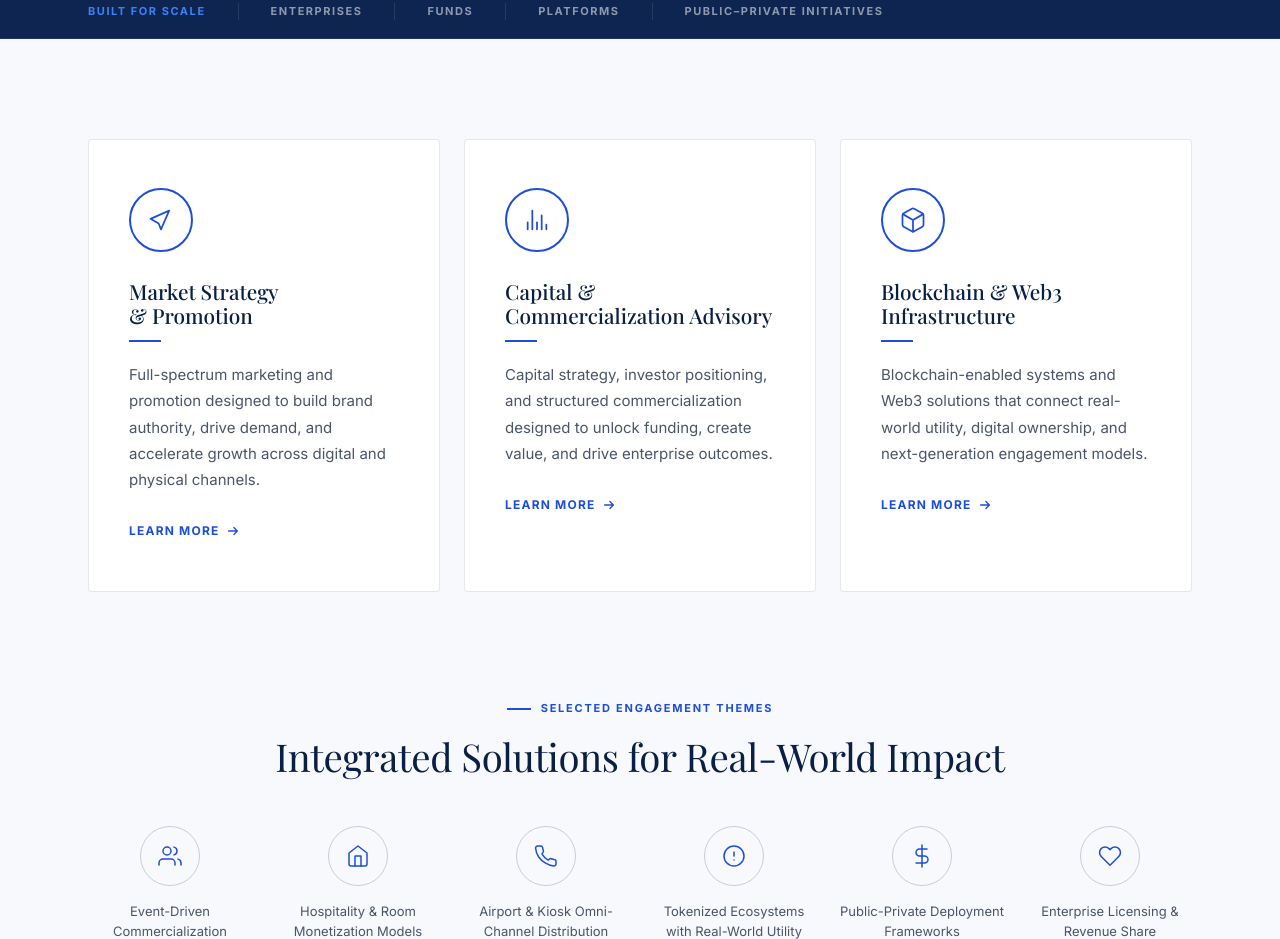
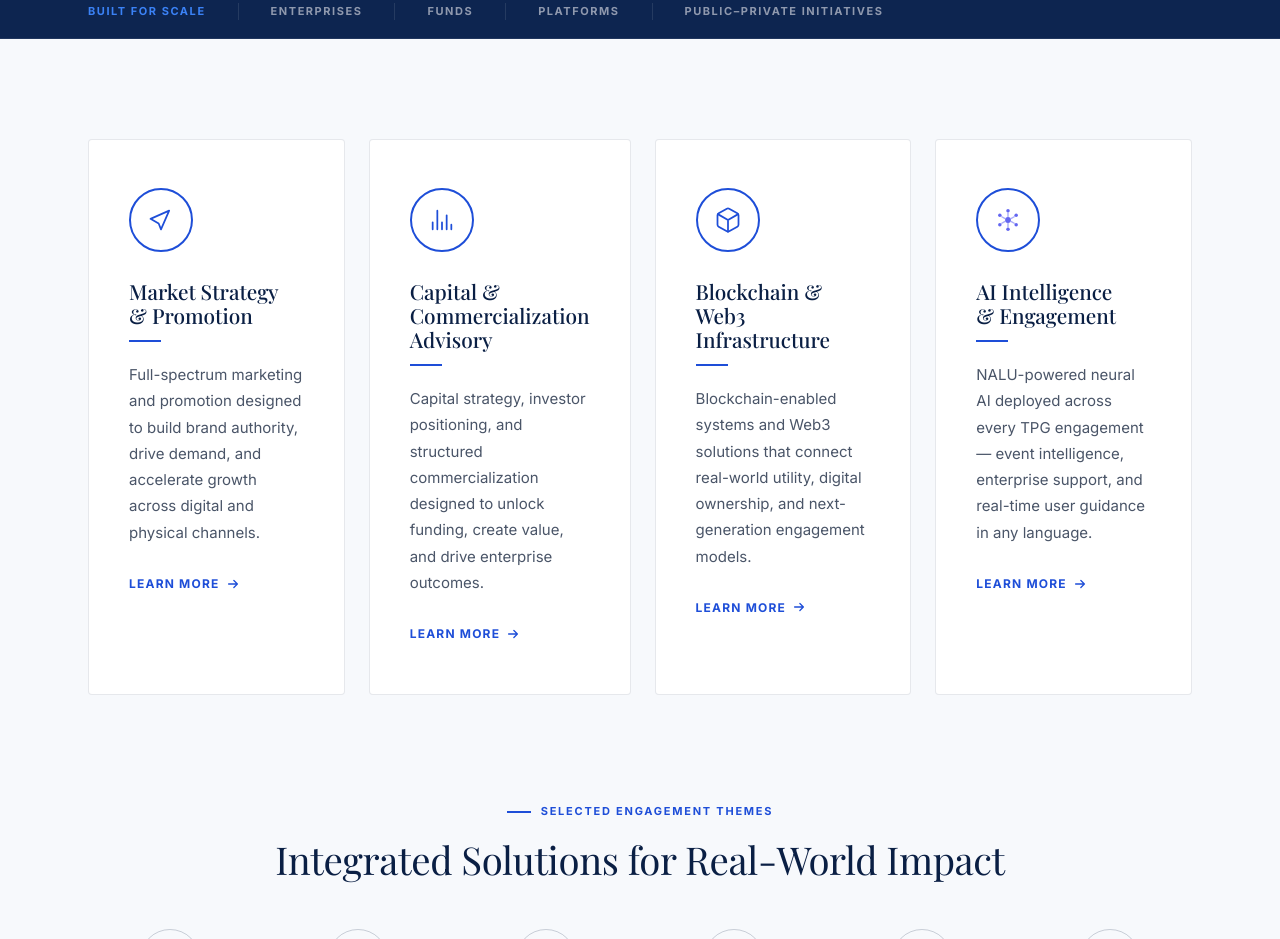
Before and after one commit to Netcaster/tpg-website, a plain HTML site: page index.html in a window 1280 px wide. Shown: the part 939-1878 px from the top of the page. Drawn offline with nearby package versions, Linux system fonts and the light colour scheme; a script that the page names is missing; a web font is replaced by a local one.

Commit message:
Add 4th service tile: AI Intelligence & Engagement with purple neural icon
Expands homepage service grid from 3 to 4 columns, adding NALU-powered AI Intelligence as the fourth service offering alongside Market Strategy, Capital Advisory, and Blockchain & Web3.

Co-Authored-By: Claude Sonnet 4.6 <noreply@anthropic.com>

```diff
--- a/index.html
+++ b/index.html
@@ -95,7 +95,7 @@
 <!-- SERVICES — 3 col, light bg -->
 <section class="section section-light">
   <div class="container">
-    <div class="grid-3">
+    <div class="grid-4">
 
       <div class="service-card fade-up">
         <div class="service-card-icon">
@@ -141,6 +141,34 @@
         <div class="service-card-rule"></div>
         <p>Blockchain-enabled systems and Web3 solutions that connect real-world utility, digital ownership, and next-generation engagement models.</p>
         <a href="web3.html" class="learn-more">
+          Learn More
+          <svg width="14" height="14" viewBox="0 0 16 16" fill="none"><path d="M3 8h10M9 4l4 4-4 4" stroke="currentColor" stroke-width="1.5" stroke-linecap="round" stroke-linejoin="round"/></svg>
+        </a>
+      </div>
+
+      <div class="service-card fade-up fade-up-delay-2">
+        <div class="service-card-icon" style="color:#6366f1;">
+          <!-- Neural node / AI icon -->
+          <svg viewBox="0 0 24 24" fill="none" xmlns="http://www.w3.org/2000/svg">
+            <circle cx="12" cy="12" r="2.5" fill="currentColor"/>
+            <circle cx="12" cy="4"  r="1.5" fill="currentColor"/>
+            <circle cx="19" cy="8"  r="1.5" fill="currentColor"/>
+            <circle cx="19" cy="16" r="1.5" fill="currentColor"/>
+            <circle cx="12" cy="20" r="1.5" fill="currentColor"/>
+            <circle cx="5"  cy="16" r="1.5" fill="currentColor"/>
+            <circle cx="5"  cy="8"  r="1.5" fill="currentColor"/>
+            <line x1="12"   y1="5.5"  x2="12"   y2="9.5"  stroke="currentColor" stroke-width="1.2" opacity="0.55"/>
+            <line x1="17.7" y1="9"    x2="14.5" y2="10.8" stroke="currentColor" stroke-width="1.2" opacity="0.55"/>
+            <line x1="17.7" y1="15"   x2="14.5" y2="13.2" stroke="currentColor" stroke-width="1.2" opacity="0.55"/>
+            <line x1="12"   y1="18.5" x2="12"   y2="14.5" stroke="currentColor" stroke-width="1.2" opacity="0.55"/>
+            <line x1="6.3"  y1="15"   x2="9.5"  y2="13.2" stroke="currentColor" stroke-width="1.2" opacity="0.55"/>
+            <line x1="6.3"  y1="9"    x2="9.5"  y2="10.8" stroke="currentColor" stroke-width="1.2" opacity="0.55"/>
+          </svg>
+        </div>
+        <h3>AI Intelligence<br>&amp; Engagement</h3>
+        <div class="service-card-rule"></div>
+        <p>NALU-powered neural AI deployed across every TPG engagement — event intelligence, enterprise support, and real-time user guidance in any language.</p>
+        <a href="engagement.html" class="learn-more">
           Learn More
           <svg width="14" height="14" viewBox="0 0 16 16" fill="none"><path d="M3 8h10M9 4l4 4-4 4" stroke="currentColor" stroke-width="1.5" stroke-linecap="round" stroke-linejoin="round"/></svg>
         </a>
```
